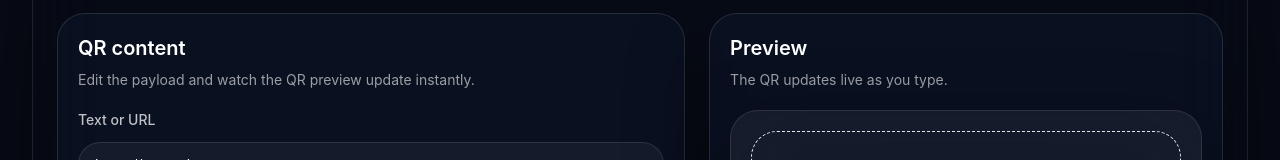
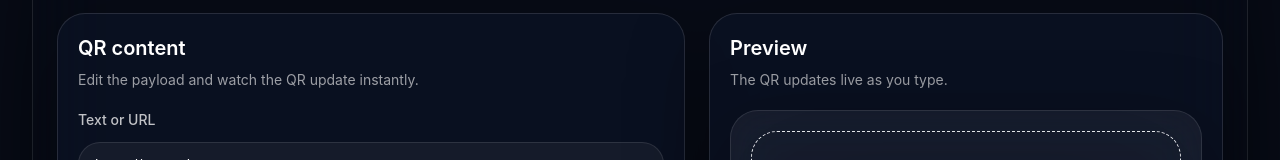
Before and after one commit to Mahin98250/OR-Generator, a React (Vite) app: page /#/generator in a window 1280 px wide. Shown: the part 316-476 px from the top of the page. Built offline with nearby package versions, Linux system fonts and the light colour scheme.

Commit message:
feat: connect generator form controls to qr state

```diff
--- a/src/components/generator/GeneratorForm.tsx
+++ b/src/components/generator/GeneratorForm.tsx
@@ -8,7 +8,7 @@ export function GeneratorForm() {
     <div className="space-y-5">
       <div className="space-y-2">
         <h2 className="text-xl font-semibold text-white">QR content</h2>
-        <p className="text-sm text-white/60">Edit the payload and watch the QR preview update instantly.</p>
+        <p className="text-sm text-white/60">Edit the payload and watch the QR update instantly.</p>
       </div>
 
       <div className="space-y-3">
@@ -55,8 +55,8 @@ export function GeneratorForm() {
       </div>
 
       <div className="flex flex-wrap gap-3 pt-2">
-        <GlassButton className="bg-white text-slate-950">Generate QR</GlassButton>
-        <GlassButton onClick={() => setSettings((prev) => ({ ...prev, value: '' }))}>Reset</GlassButton>
+        <GlassButton type="button" className="bg-white text-slate-950">Generate QR</GlassButton>
+        <GlassButton type="button" onClick={() => setSettings((prev) => ({ ...prev, value: '' }))}>Reset</GlassButton>
       </div>
     </div>
   );
```
